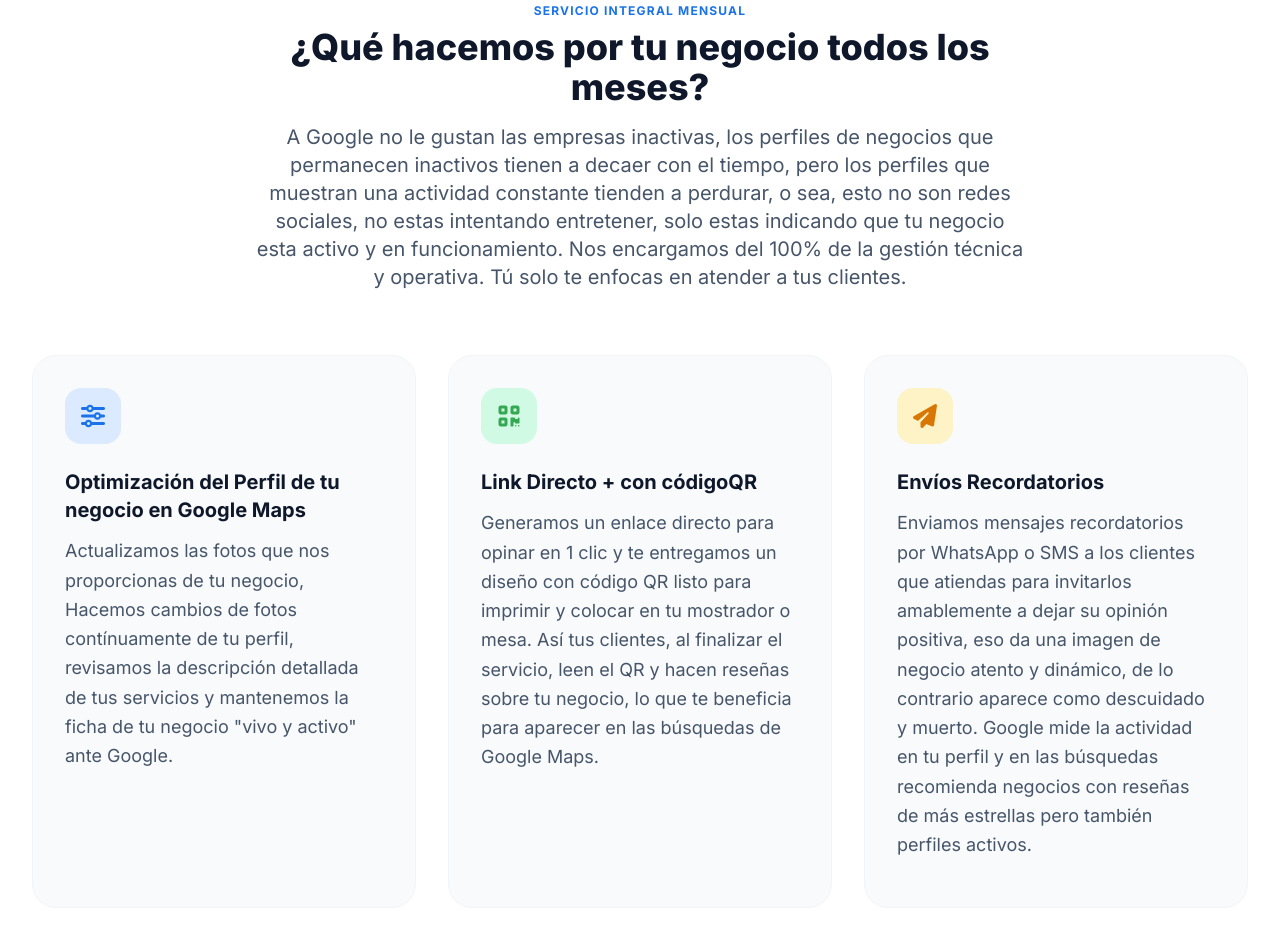
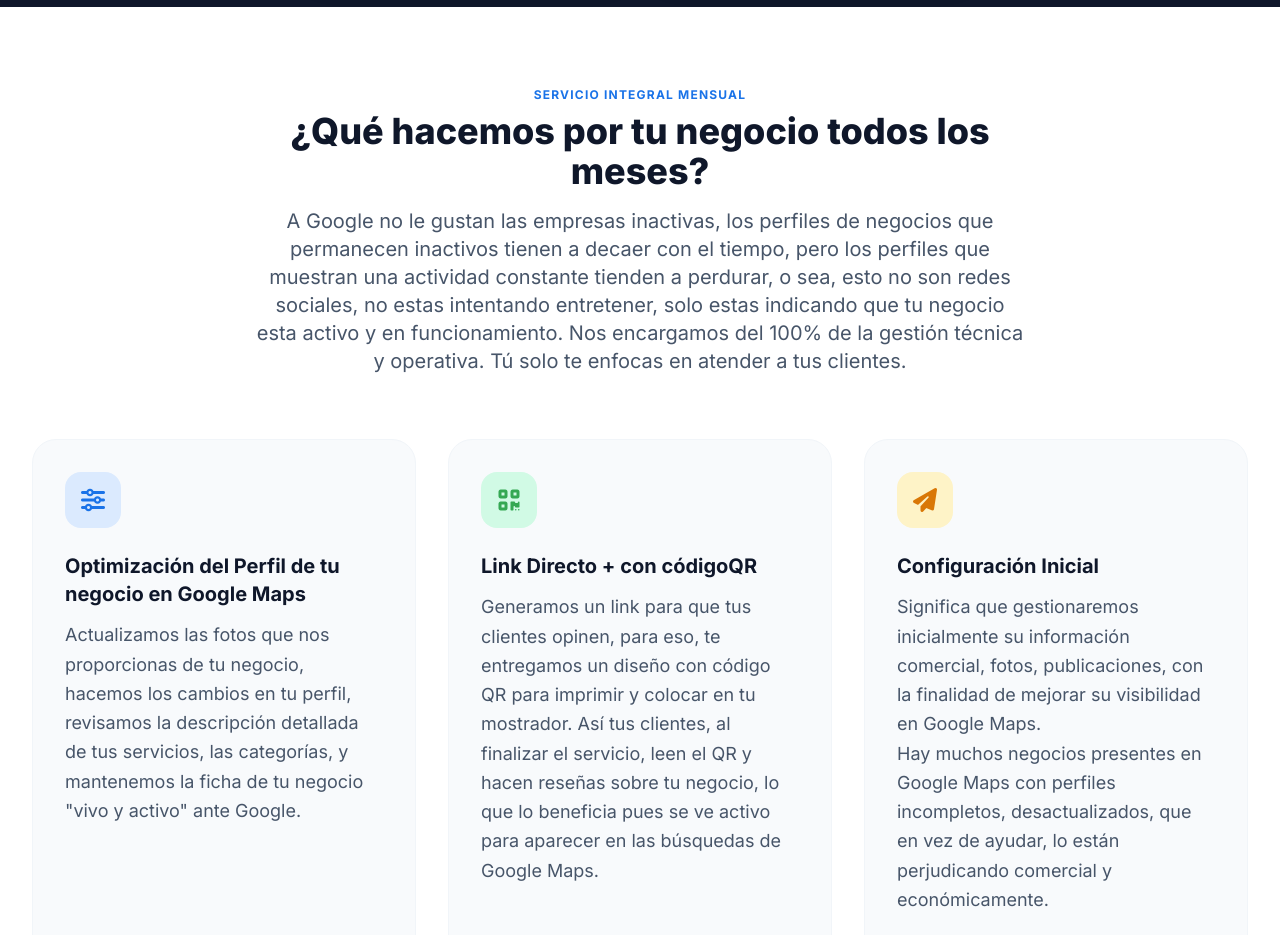
Before and after one commit to centersyspro-ai/centroweb, a plain HTML site: page centroweb.html in a window 1280 px wide. Shown: the part 1862-2797 px from the top of the page. Drawn offline with nearby package versions, Linux system fonts and the light colour scheme.

Commit message:
Add files via upload

```diff
--- a/centroweb.html
+++ b/centroweb.html
@@ -136,7 +136,10 @@
                     </h1>
 
                     <p class="text-lg sm:text-xl text-slate-600 font-normal leading-relaxed max-w-2xl mx-auto lg:mx-0">
-                        Cuidamos de tu perfil de Google Business para que acumules opiniones reales de tus clientes, respondemos a las reseñas de todos tus clientes y eso mantiene tu perfíl activo en Google Maps. <strong class="text-slate-800">Tú no tienes que tocar nada.</strong>
+                        Cuidamos de tu perfil de Google Business para que acumules opiniones reales de tus clientes, respondemos a las
+                        reseñas de todos tus clientes y eso mantiene tu perfíl activo en Google Maps. <strong class="text-slate-800">Tú no
+                        tienes que tocar nada.</strong> Nuestro trabajo es ayudar a negocios locales a aparecer y verse lo suficientemente
+                        bien para que quien los busque decida llamarlos cuando los encuentren en el buscador o en google maps.
                     </p>
 
                     <!-- Puntos clave del Hero -->
@@ -244,7 +247,11 @@
             <div class="text-center max-w-3xl mx-auto mb-16">
                 <h2 class="text-xs font-bold tracking-widest text-google-blue uppercase mb-2">Servicio Integral Mensual</h2>
                 <h3 class="text-3xl sm:text-4xl font-extrabold text-slate-900 title-hover">¿Qué hacemos por tu negocio todos los meses?</h3>
-                <p class="mt-4 text-lg sm:text-xl text-slate-600 leading-relaxed">A Google no le gustan las empresas inactivas, los perfiles de negocios que permanecen inactivos tienen a decaer con el tiempo, pero los perfiles que muestran una actividad constante tienden a perdurar, o sea, esto no son redes sociales, no estas intentando entretener, solo estas indicando que tu negocio esta activo y en funcionamiento. Nos encargamos del 100% de la gestión técnica y operativa. Tú solo te enfocas en atender a tus clientes.</p>
+                <p class="mt-4 text-lg sm:text-xl text-slate-600 leading-relaxed">A Google no le gustan las empresas inactivas,
+                    los perfiles de negocios que permanecen inactivos tienen a decaer con el tiempo, pero los perfiles que muestran
+                    una actividad constante tienden a perdurar, o sea, esto no son redes sociales, no estas intentando entretener,
+                    solo estas indicando que tu negocio esta activo y en funcionamiento. Nos encargamos del 100% de la gestión técnica
+                    y operativa. Tú solo te enfocas en atender a tus clientes.</p>
             </div>
 
             <div class="grid md:grid-cols-2 lg:grid-cols-3 gap-8">
@@ -256,7 +263,9 @@
                     </div>
                     <h4 class="text-xl font-bold text-slate-900 mb-3 group-hover:text-google-blue transition-colors">Optimización del Perfil de tu negocio en Google Maps</h4>
                     <p class="text-slate-600 text-lg leading-relaxed mb-4">
-                        Actualizamos las fotos que nos proporcionas de tu negocio, Hacemos cambios de fotos contínuamente de tu perfil, revisamos la descripción detallada de tus servicios y mantenemos la ficha de tu negocio "vivo y activo" ante Google.
+                        Actualizamos las fotos que nos proporcionas de tu negocio, hacemos los cambios en tu perfil,
+                        revisamos la descripción detallada de tus servicios, las categorías, y mantenemos la ficha de tu negocio "vivo y
+                        activo" ante Google.
                     </p>
                 </div>
 
@@ -267,7 +276,9 @@
                     </div>
                     <h4 class="text-xl font-bold text-slate-900 mb-3 group-hover:text-google-green transition-colors">Link Directo + con códigoQR</h4>
                     <p class="text-slate-600 text-lg leading-relaxed mb-4">
-                        Generamos un enlace directo para opinar en 1 clic y te entregamos un diseño con código QR listo para imprimir y colocar en tu mostrador o mesa. Así tus clientes, al finalizar el servicio, leen el QR y hacen reseñas sobre tu negocio, lo que te beneficia para aparecer en las búsquedas de Google Maps.
+                        Generamos un link para que tus clientes opinen, para eso, te entregamos un diseño con código QR para imprimir y
+                        colocar en tu mostrador. Así tus clientes, al finalizar el servicio, leen el QR y hacen reseñas sobre tu negocio,
+                        lo que lo beneficia pues se ve activo para aparecer en las búsquedas de Google Maps.
                     </p>
                 </div>
 
@@ -276,9 +287,12 @@
                     <div class="w-14 h-14 rounded-2xl bg-amber-100 text-amber-600 flex items-center justify-center text-2xl mb-6 group-hover:bg-amber-500 group-hover:text-white transition-colors">
                         <i class="fa-solid fa-paper-plane"></i>
                     </div>
-                    <h4 class="text-xl font-bold text-slate-900 mb-3 group-hover:text-amber-600 transition-colors">Envíos Recordatorios</h4>
+                    <h4 class="text-xl font-bold text-slate-900 mb-3 group-hover:text-amber-600 transition-colors">Configuración Inicial</h4>
                     <p class="text-slate-600 text-lg leading-relaxed mb-4">
-                        Enviamos mensajes recordatorios por WhatsApp o SMS a los clientes que atiendas para invitarlos amablemente a dejar su opinión positiva, eso da una imagen de negocio atento y dinámico, de lo contrario aparece como descuidado y muerto. Google mide la actividad en tu perfil y en las búsquedas recomienda negocios con reseñas de más estrellas pero también perfiles activos.
+                        Significa que gestionaremos inicialmente su información comercial, fotos, publicaciones, con la finalidad de mejorar su visibilidad
+                    en Google Maps.<br>
+                    Hay muchos negocios presentes en Google Maps con perfiles incompletos, desactualizados, que en vez de ayudar, lo están
+                    perjudicando comercial y económicamente.
                     </p>
                 </div>
 
@@ -404,7 +418,7 @@
 
             <div class="max-w-xl mx-auto bg-gradient-to-b from-slate-900 to-slate-800 text-white rounded-3xl p-8 sm:p-10 shadow-2xl border border-slate-700 relative hover-lift">
                 <div class="absolute -top-4 left-1/2 -translate-x-1/2 bg-google-blue text-white font-bold text-xs uppercase px-4 py-1.5 rounded-full shadow-md whitespace-nowrap">
-                    Servicio Completo Gestionado
+                    Gestión de su Google Business Profile
                 </div>
 
                 <div class="text-center pb-8 border-b border-slate-700">
```
Also changed, not shown: index.html (+3 -3 lines).
